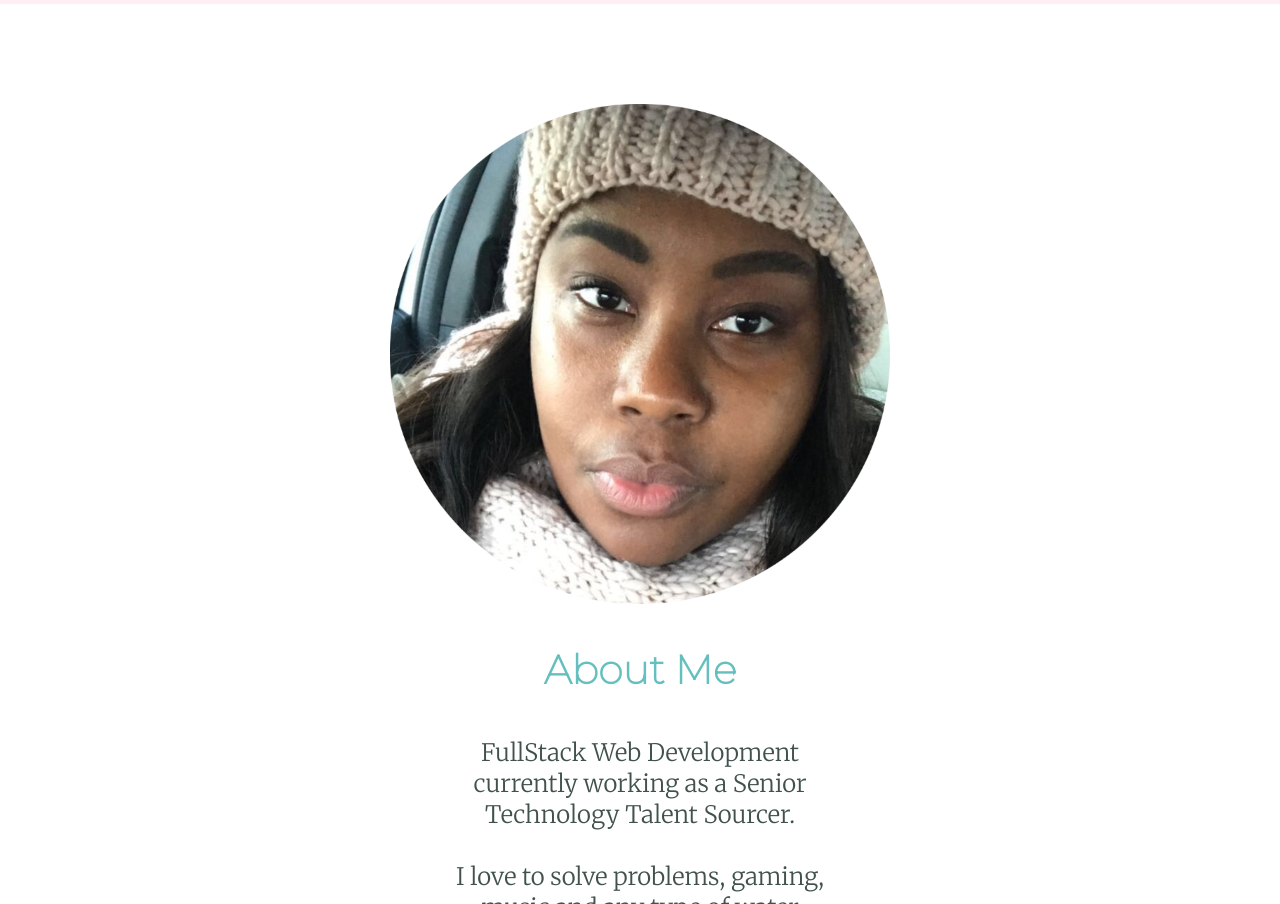
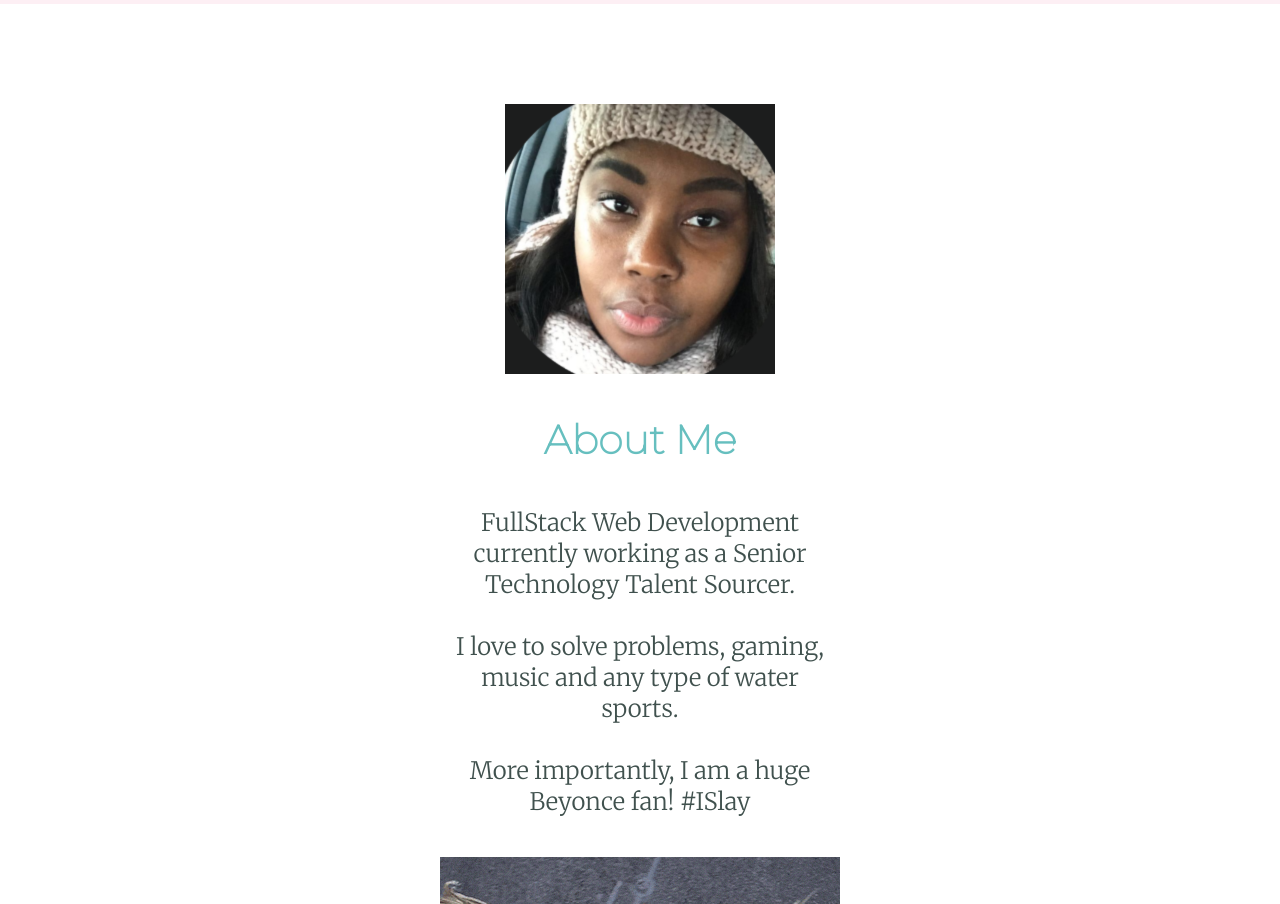
Before and after one commit to amchance/Personal-Site, a plain HTML site: page index.html in a window 1280 px wide. Shown: the part 815-1719 px from the top of the page. Drawn offline with Linux system fonts and the light colour scheme.

Commit message:
Added Smaller Profile Pic

```diff
--- a/index.html
+++ b/index.html
@@ -23,7 +23,7 @@
 
     <div class="middle-container">
       <div class="profile">
-        <img class ="profile-pic" src="Profile.png" alt="Ashley-Circle-img">
+        <img src="Profile-Pic-Small.png" alt="Ashley-Circle-img">
         <h2>
             About Me
         </h2>
```
